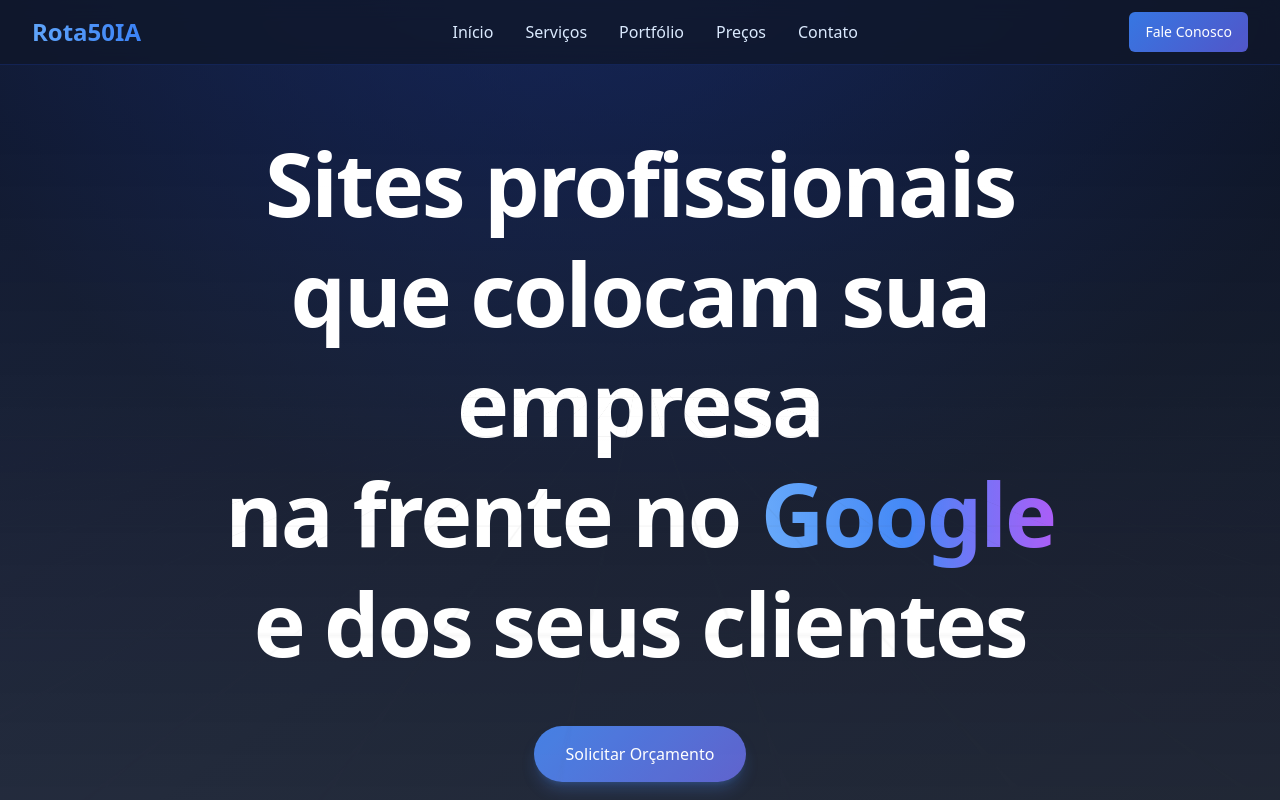
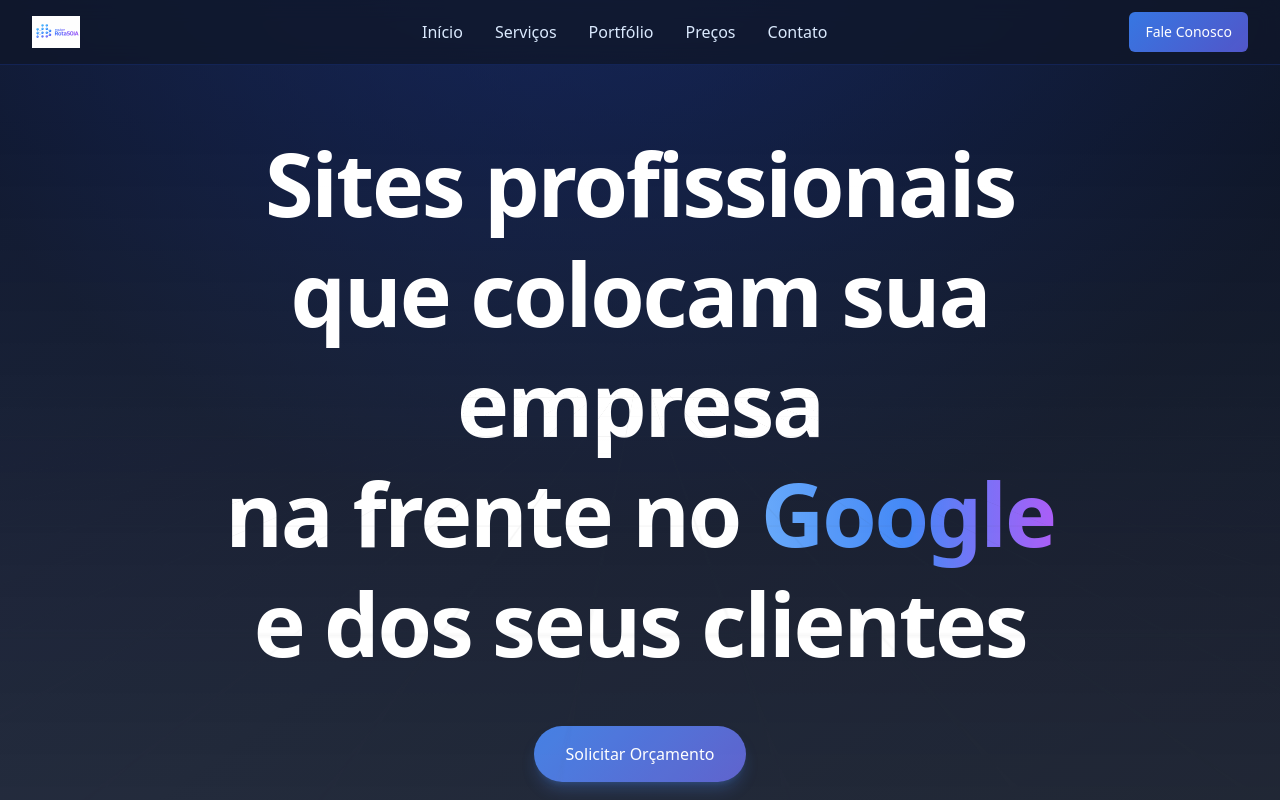
Before and after one commit to edilson-morais/sites-profissionais-rota50ia-edit-2, a React (Vite) app: page / in a window 1280 px wide. Shown: the top 800 px of the page. Built offline with nearby package versions, Linux system fonts and the light colour scheme.

Commit message:
Atualiza logo e favicon
Substitui o texto "Rota50IA" no cabeçalho pela nova logo.
Define a nova logo como favicon.
Atualiza a logo no rodapé para melhor visualização.

```diff
--- a/index.html
+++ b/index.html
@@ -1,3 +1,4 @@
+
 <!DOCTYPE html>
 <html lang="en">
   <head>
@@ -6,6 +7,7 @@
     <title>component-integrator-hero</title>
     <meta name="description" content="Lovable Generated Project" />
     <meta name="author" content="Lovable" />
+    <link rel="icon" href="/lovable-uploads/90a3a1a7-339b-4b5d-b0bb-565a2def81c7.png" type="image/png">
 
     <meta property="og:title" content="component-integrator-hero" />
     <meta property="og:description" content="Lovable Generated Project" />
--- a/src/components/Footer.tsx
+++ b/src/components/Footer.tsx
@@ -6,9 +6,9 @@ export const Footer = () => {
           <div className="col-span-1 md:col-span-2">
             <div className="mb-4 flex items-center">
               <img
-                src="/lovable-uploads/2470a09f-5cd2-4f41-8f92-433a78629e4b.png"
+                src="/lovable-uploads/90a3a1a7-339b-4b5d-b0bb-565a2def81c7.png"
                 alt="Equipe Rota50IA Logo"
-                className="h-12 w-auto object-contain"
+                className="h-16 w-auto object-contain"
               />
             </div>
             <p className="text-blue-200/80 mb-6 max-w-md">
--- a/src/components/Header.tsx
+++ b/src/components/Header.tsx
@@ -1,14 +1,22 @@
+
 import { Button } from "@/components/ui/button";
 import { Menu, X } from "lucide-react";
 import { useState } from "react";
+
 export const Header = () => {
   const [isMenuOpen, setIsMenuOpen] = useState(false);
-  return <header className="fixed top-0 w-full backdrop-blur-dark border-b border-blue-800/30 z-50">
+
+  return (
+    <header className="fixed top-0 w-full backdrop-blur-dark border-b border-blue-800/30 z-50">
       <div className="max-w-7xl mx-auto px-4 sm:px-6 lg:px-8">
         <div className="flex justify-between items-center h-16">
           <div className="flex items-center">
             <div className="flex-shrink-0">
-              <span className="text-2xl font-bold bg-gradient-to-r from-blue-400 to-blue-500 bg-clip-text text-transparent">Rota50IA</span>
+              <img
+                src="/lovable-uploads/90a3a1a7-339b-4b5d-b0bb-565a2def81c7.png"
+                alt="Equipe Rota50IA"
+                className="h-8 w-auto object-contain"
+              />
             </div>
           </div>
 
@@ -50,5 +58,6 @@ export const Header = () => {
             </div>
           </div>}
       </div>
-    </header>;
+    </header>
+  );
 };
```
Also changed, not shown: public/lovable-uploads/90a3a1a7-339b-4b5d-b0bb-565a2def81c7.png (added).
